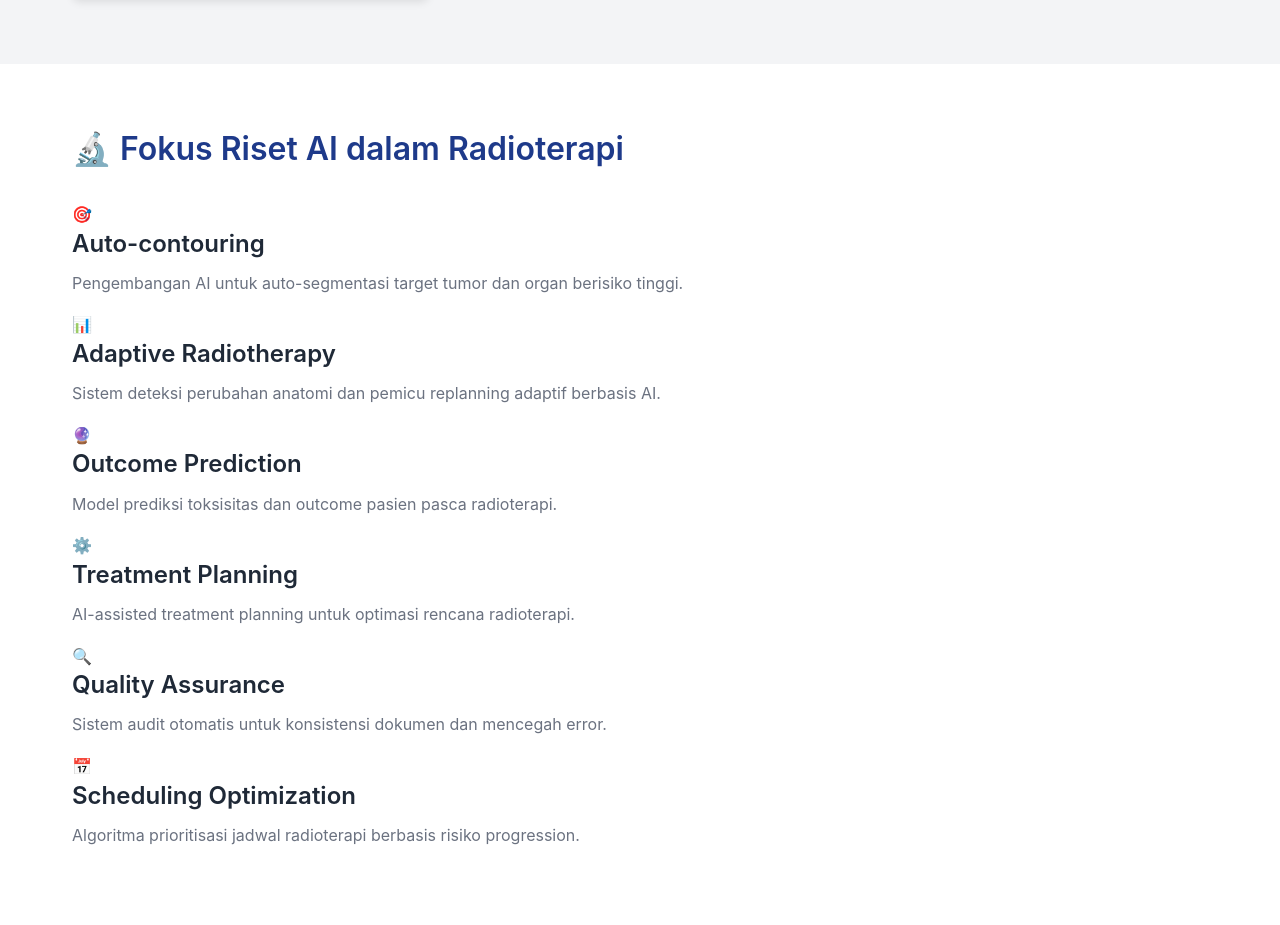
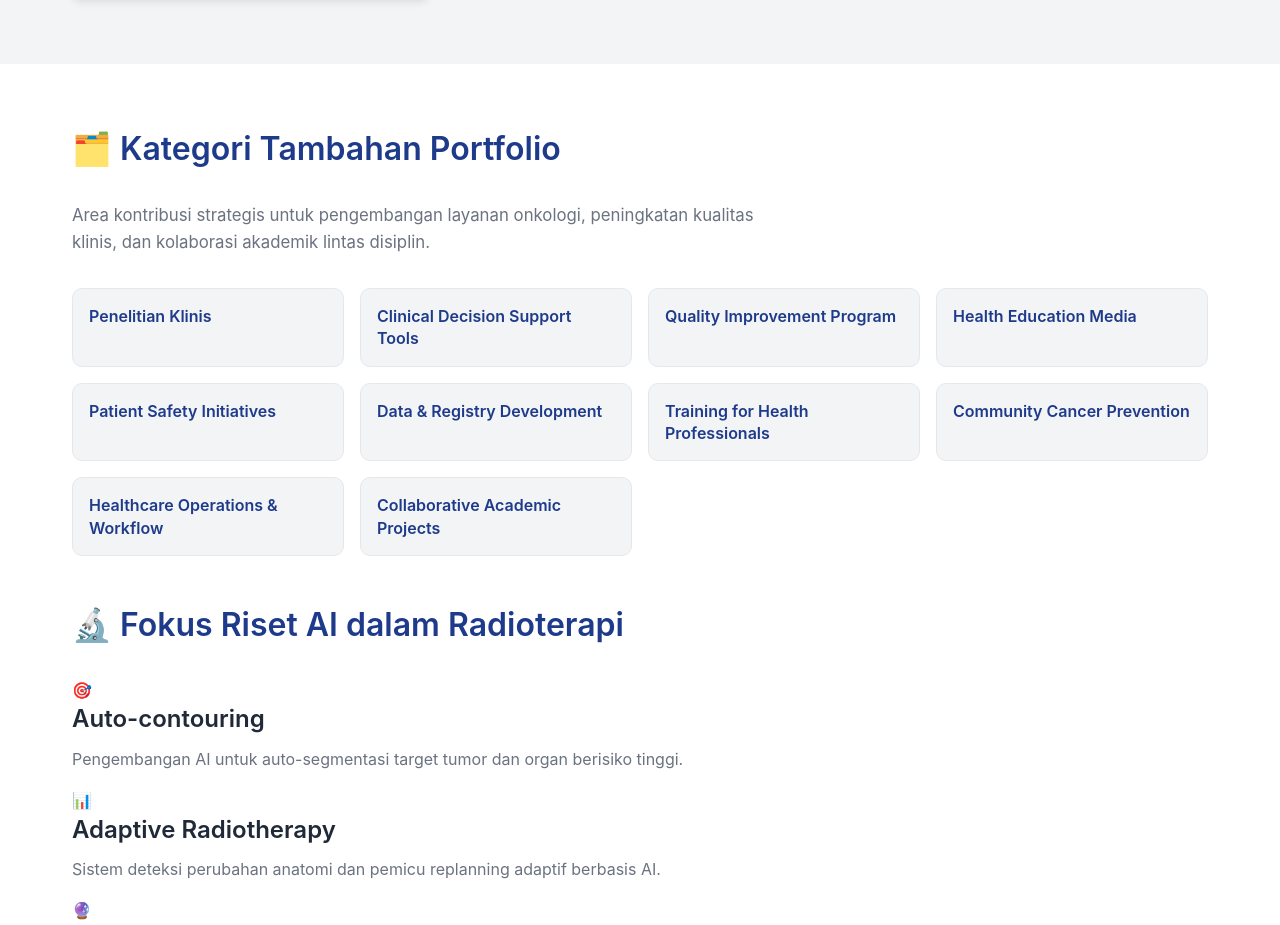
Before and after one commit to sobri3195/LPDP-Onkrad-Sobri, a React (Vite) app: page /projects in a window 1280 px wide. Shown: the part 5321-6246 px from the top of the page. Built offline with nearby package versions, Linux system fonts and the light colour scheme.

Commit message:
Add additional portfolio category section on projects page

```diff
--- a/src/pages/Projects.css
+++ b/src/pages/Projects.css
@@ -111,6 +111,34 @@
 .innovation-section h2 {
   color: var(--primary-color);
   margin-bottom: 2rem;
+}
+
+
+.additional-categories-grid {
+  display: grid;
+  grid-template-columns: repeat(auto-fit, minmax(220px, 1fr));
+  gap: 1rem;
+  margin-bottom: 3rem;
+}
+
+.additional-category-card {
+  background: var(--bg-light);
+  border: 1px solid #e5e7eb;
+  border-radius: 10px;
+  padding: 1rem;
+  transition: transform 0.2s ease, box-shadow 0.2s ease;
+}
+
+.additional-category-card:hover {
+  transform: translateY(-2px);
+  box-shadow: 0 4px 12px rgba(0, 0, 0, 0.08);
+}
+
+.additional-category-card h3 {
+  margin: 0;
+  color: var(--primary-color);
+  font-size: 1rem;
+  line-height: 1.4;
 }
 
 .placeholder-card {
--- a/src/pages/Projects.jsx
+++ b/src/pages/Projects.jsx
@@ -2,6 +2,19 @@ import { useMemo, useState } from 'react'
 import Card from '../components/Card'
 import projectsData from '../data/projects.json'
 import './Projects.css'
+
+const additionalPortfolioCategories = [
+  'Penelitian Klinis',
+  'Clinical Decision Support Tools',
+  'Quality Improvement Program',
+  'Health Education Media',
+  'Patient Safety Initiatives',
+  'Data & Registry Development',
+  'Training for Health Professionals',
+  'Community Cancer Prevention',
+  'Healthcare Operations & Workflow',
+  'Collaborative Academic Projects'
+]
 
 function Projects() {
   const [searchTerm, setSearchTerm] = useState('')
@@ -159,6 +172,19 @@ function Projects() {
 
       <section className="section innovation-section">
         <div className="container">
+          <h2>🗂️ Kategori Tambahan Portfolio</h2>
+          <p className="section-description">
+            Area kontribusi strategis untuk pengembangan layanan onkologi, peningkatan kualitas klinis,
+            dan kolaborasi akademik lintas disiplin.
+          </p>
+          <div className="additional-categories-grid">
+            {additionalPortfolioCategories.map((category) => (
+              <div key={category} className="additional-category-card">
+                <h3>{category}</h3>
+              </div>
+            ))}
+          </div>
+
           <h2>🔬 Fokus Riset AI dalam Radioterapi</h2>
           <div className="research-focus-grid">
             <div className="focus-card">
```
